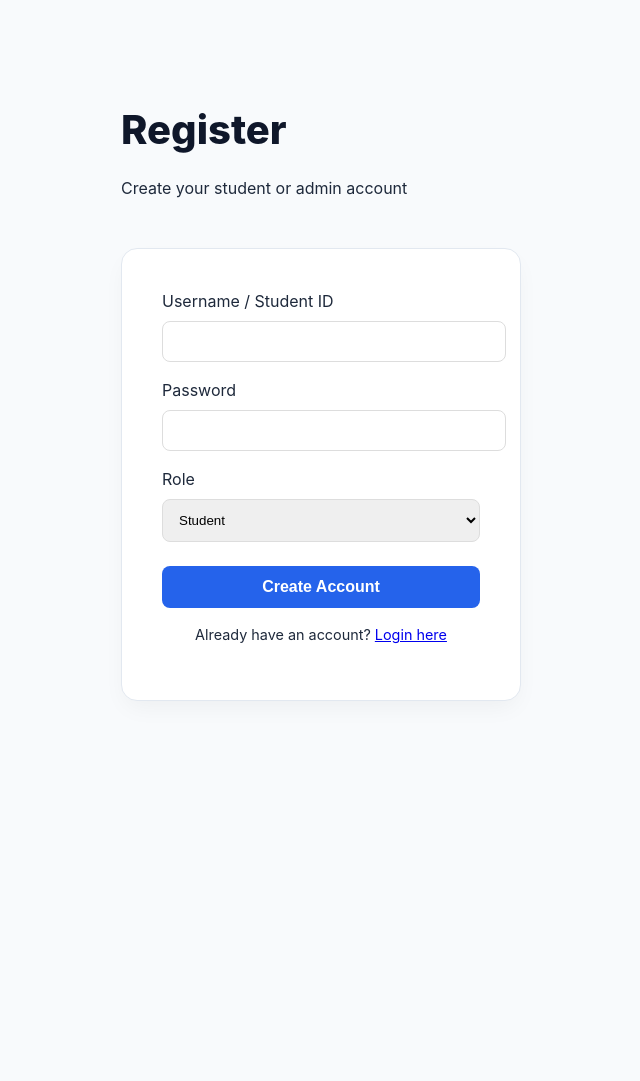
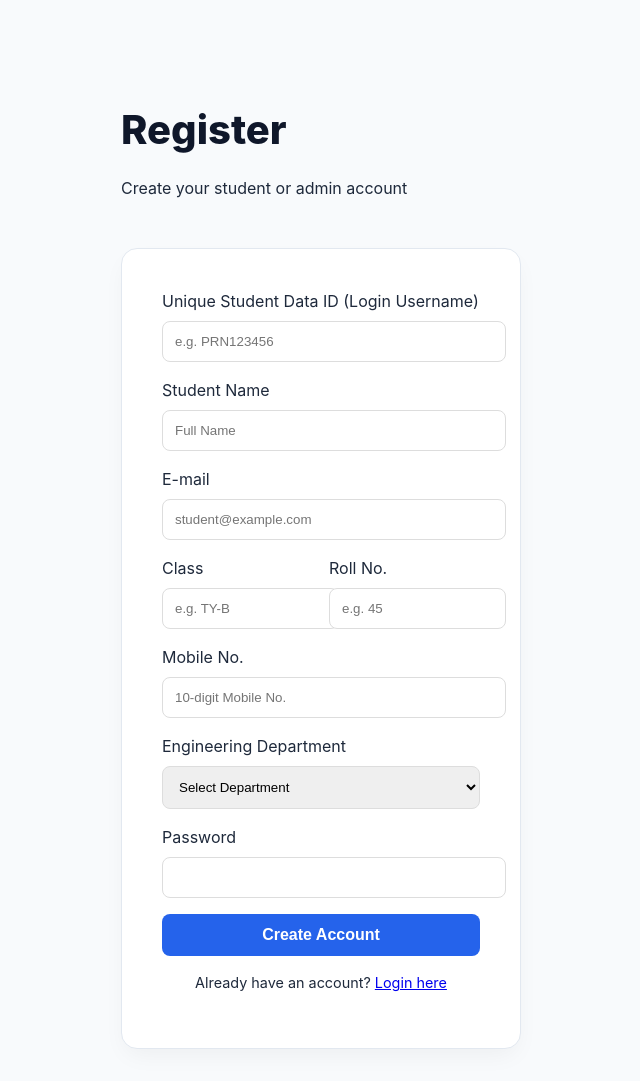
Before and after one commit to PrashantJaybhaye/Smart-Allocation-system, a Flask app: page /register in a window 1280 px wide. Shown: the whole page, without its empty margins (319-959 px from the left). Before the commit the page ends 701 px from the top, so only its background shows below. Run offline with Flask 3, Linux system fonts and the light colour scheme; some libraries are stand-ins or nearby versions.

Commit message:
feat: Implement comprehensive user registration with student profile creation, admin student management, and course editing functionalities.

```diff
--- a/app.py
+++ b/app.py
@@ -12,6 +12,7 @@ from datetime import datetime
 from flask_wtf.csrf import CSRFProtect
 import logging
 from dotenv import load_dotenv
+import re
 
 # Automatically load .env file if it exists, but don't fail if it doesn't
 load_dotenv()
@@ -64,6 +65,31 @@ def register():
         username = request.form.get('username')
         password = request.form.get('password')
 
+        # New Fields
+        full_name = request.form.get('full_name')
+        email = request.form.get('email')
+        student_class = request.form.get('student_class')
+        roll_no = request.form.get('roll_no')
+        mobile = request.form.get('mobile')
+        department = request.form.get('department')
+
+        # Validation
+        if not all([username, password, full_name, email, student_class, roll_no, mobile, department]):
+            flash('All fields are required.', 'error')
+            return render_template('register.html')
+
+        if not re.match(r'^[a-zA-Z0-9]+$', username):
+            flash('Username must be alphanumeric (no spaces/special chars).', 'error')
+            return render_template('register.html')
+
+        if not re.match(r'^\d{10}$', mobile):
+            flash('Mobile number must be exactly 10 digits.', 'error')
+            return render_template('register.html')
+
+        if not re.match(r'[^@]+@[^@]+\.[^@]+', email):
+           flash('Invalid email address format.', 'error')
+           return render_template('register.html')
+
         # Security: Prevent privilege escalation by ignoring 'role' from form
         role = 'student' # Default role
 
@@ -71,9 +97,36 @@ def register():
         if user_exists:
             flash('Username already exists', 'error')
         else:
+            # 1. Create User Login
             new_user = User(username=username, role=role)
             new_user.password = password
             db.session.add(new_user)
+
+            # 2. Create Student Profile
+            # Check if student record exists (e.g. from bulk upload)
+            student = Student.query.filter_by(student_id=username).first()
+
+            if student:
+                # Update existing record with registration details
+                student.name = full_name
+                student.email = email
+                student.student_class = student_class
+                student.roll_no = roll_no
+                student.mobile_no = mobile
+                student.department = department
+            else:
+                # Create new student record
+                new_student = Student(
+                    student_id=username,
+                    name=full_name,
+                    email=email,
+                    student_class=student_class,
+                    roll_no=roll_no,
+                    mobile_no=mobile,
+                    department=department
+                )
+                db.session.add(new_student)
+
             db.session.commit()
             flash('Registration successful! Please login.', 'success')
             return redirect(url_for('login'))
@@ -157,6 +210,15 @@ def submit_preferences():
     db.session.commit()
     flash('Preferences submitted successfully!', 'success')
     return redirect(url_for('dashboard'))
+
+@app.route('/admin/students')
+@login_required
+def admin_students_list():
+    if current_user.role != 'admin':
+        return "Unauthorized", 403
+
+    students = Student.query.all()
+    return render_template('admin_students.html', students=students)
 
 @app.route('/admin/upload_students', methods=['POST'])
 @login_required
--- a/models.py
+++ b/models.py
@@ -45,6 +45,12 @@ class Student(db.Model):
 
     allocated_course = db.relationship('Course', backref='assigned_students')
 
+    # Additional details for admin view
+    student_class = db.Column(db.String(50))
+    roll_no = db.Column(db.String(50))
+    mobile_no = db.Column(db.String(20))
+    department = db.Column(db.String(100))
+
     def get_recommendations(self):
         """Simple rule-based recommendation logic."""
         all_courses = Course.query.all()
--- a/templates/register.html
+++ b/templates/register.html
@@ -27,21 +27,73 @@
             <form method="POST">
                 <input type="hidden" name="csrf_token" value="{{ csrf_token() }}">
                 <div style="margin-bottom: 1rem;">
-                    <label for="username" style="display: block; margin-bottom: 0.5rem;">Username / Student ID</label>
-                    <input type="text" id="username" name="username" required
+                    <label for="username" style="display: block; margin-bottom: 0.5rem;">Unique Student Data ID (Login
+                        Username)</label>
+                    <input type="text" id="username" name="username" required placeholder="e.g. PRN123456"
+                        pattern="^[a-zA-Z0-9]+$" title="Alphanumeric characters only (no spaces)"
                         style="width: 100%; padding: 0.75rem; border-radius: 0.5rem; border: 1px solid #ddd;">
                 </div>
+
+                <div style="margin-bottom: 1rem;">
+                    <label for="full_name" style="display: block; margin-bottom: 0.5rem;">Student Name</label>
+                    <input type="text" id="full_name" name="full_name" required placeholder="Full Name"
+                        pattern="[a-zA-Z\s]+" title="Name should only contain letters and spaces"
+                        style="width: 100%; padding: 0.75rem; border-radius: 0.5rem; border: 1px solid #ddd;">
+                </div>
+
+                <div style="margin-bottom: 1rem;">
+                    <label for="email" style="display: block; margin-bottom: 0.5rem;">E-mail</label>
+                    <input type="email" id="email" name="email" required placeholder="student@example.com"
+                        style="width: 100%; padding: 0.75rem; border-radius: 0.5rem; border: 1px solid #ddd;">
+                </div>
+
+                <div style="display: grid; grid-template-columns: 1fr 1fr; gap: 1rem;">
+                    <div style="margin-bottom: 1rem;">
+                        <label for="student_class" style="display: block; margin-bottom: 0.5rem;">Class</label>
+                        <input type="text" id="student_class" name="student_class" required placeholder="e.g. TY-B"
+                            style="width: 100%; padding: 0.75rem; border-radius: 0.5rem; border: 1px solid #ddd;">
+                    </div>
+                    <div style="margin-bottom: 1rem;">
+                        <label for="roll_no" style="display: block; margin-bottom: 0.5rem;">Roll No.</label>
+                        <input type="text" id="roll_no" name="roll_no" required placeholder="e.g. 45"
+                            pattern="^[a-zA-Z0-9]+$" title="Alphanumeric roll number"
+                            style="width: 100%; padding: 0.75rem; border-radius: 0.5rem; border: 1px solid #ddd;">
+                    </div>
+                </div>
+
+                <div style="margin-bottom: 1rem;">
+                    <label for="mobile" style="display: block; margin-bottom: 0.5rem;">Mobile No.</label>
+                    <input type="tel" id="mobile" name="mobile" required placeholder="10-digit Mobile No."
+                        pattern="^\d{10}$" title="Please enter a valid 10-digit mobile number"
+                        style="width: 100%; padding: 0.75rem; border-radius: 0.5rem; border: 1px solid #ddd;">
+                </div>
+
+                <div style="margin-bottom: 1rem;">
+                    <label for="department" style="display: block; margin-bottom: 0.5rem;">Engineering
+                        Department</label>
+                    <select id="department" name="department" required
+                        style="width: 100%; padding: 0.75rem; border-radius: 0.5rem; border: 1px solid #ddd;">
+                        <option value="" disabled selected>Select Department</option>
+                        <option value="Agricultural Engineering">Agricultural Engineering</option>
+                        <option value="Computer Science Engineering">Computer Science Engineering</option>
+                        <option value="Civil Engineering">Civil Engineering</option>
+                        <option value="Computer Science Design">Computer Science Design</option>
+                        <option value="Electronics and Computer Engineering">Electronics and Computer Engineering
+                        </option>
+                        <option value="AIDS">AIDS</option>
+                        <option value="Mechanical Engineering">Mechanical Engineering</option>
+                        <option value="Electrical Engineering">Electrical Engineering</option>
+                        <option value="Mechatronics Engineering">Mechatronics Engineering</option>
+                        <option value="Plastics and Polymer engineering">Plastics and Polymer engineering</option>
+                        <option value="Electronics and Telecommunication Engineering">Electronics and Telecommunication
+                            Engineering</option>
+                    </select>
+                </div>
+
                 <div style="margin-bottom: 1rem;">
                     <label for="password" style="display: block; margin-bottom: 0.5rem;">Password</label>
                     <input type="password" id="password" name="password" required autocomplete="new-password"
                         style="width: 100%; padding: 0.75rem; border-radius: 0.5rem; border: 1px solid #ddd;">
-                </div>
-                <div style="margin-bottom: 1.5rem;">
-                    <label for="role" style="display: block; margin-bottom: 0.5rem;">Role</label>
-                    <select id="role" name="role"
-                        style="width: 100%; padding: 0.75rem; border-radius: 0.5rem; border: 1px solid #ddd;">
-                        <option value="student">Student</option>
-                    </select>
                 </div>
                 <button type="submit" class="btn" style="width: 100%;">Create Account</button>
             </form>
```
Also changed, not shown: templates/admin_dashboard.html (+22 -4 lines), templates/admin_students.html (added, +83 -0 lines).
